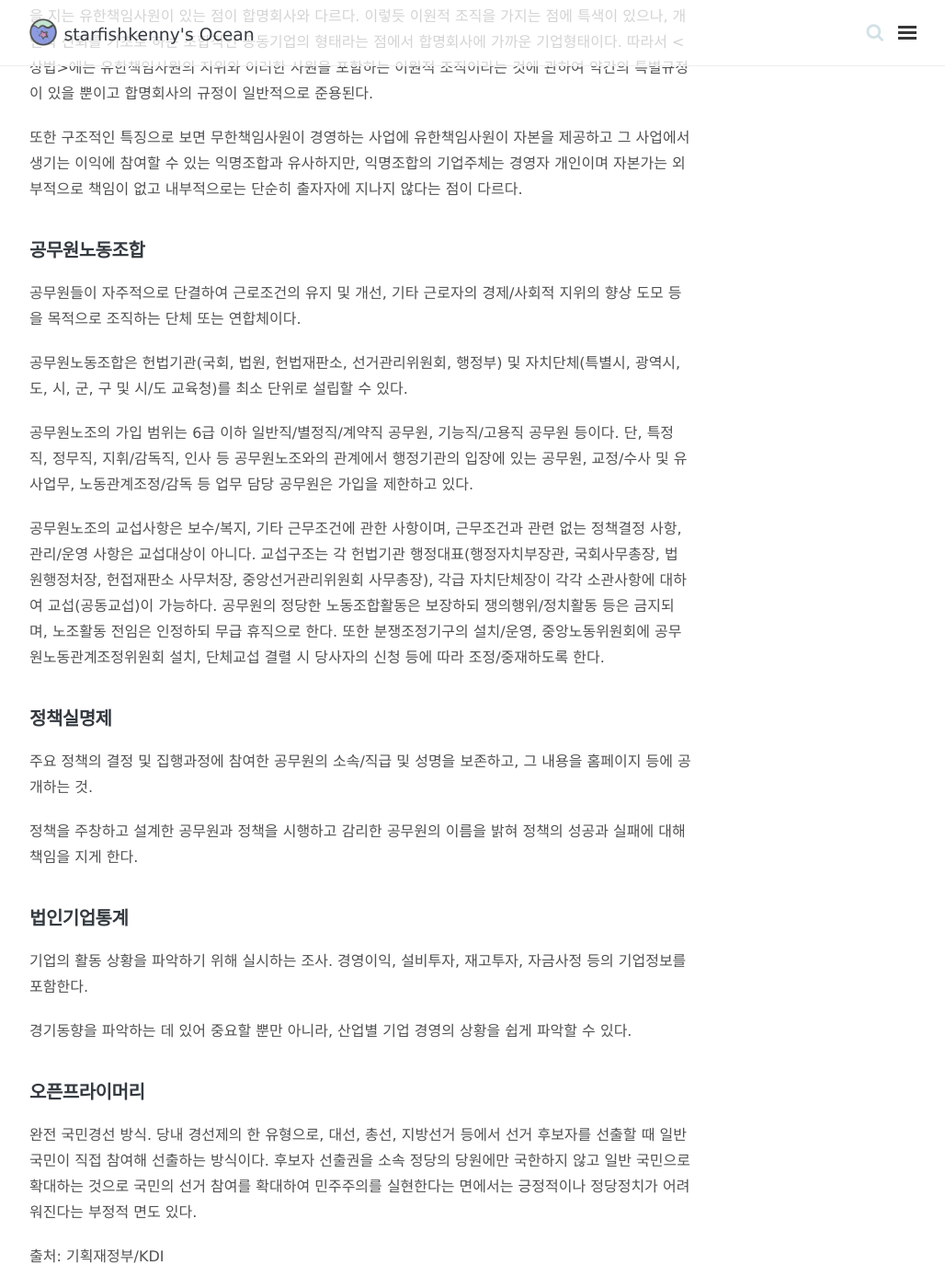
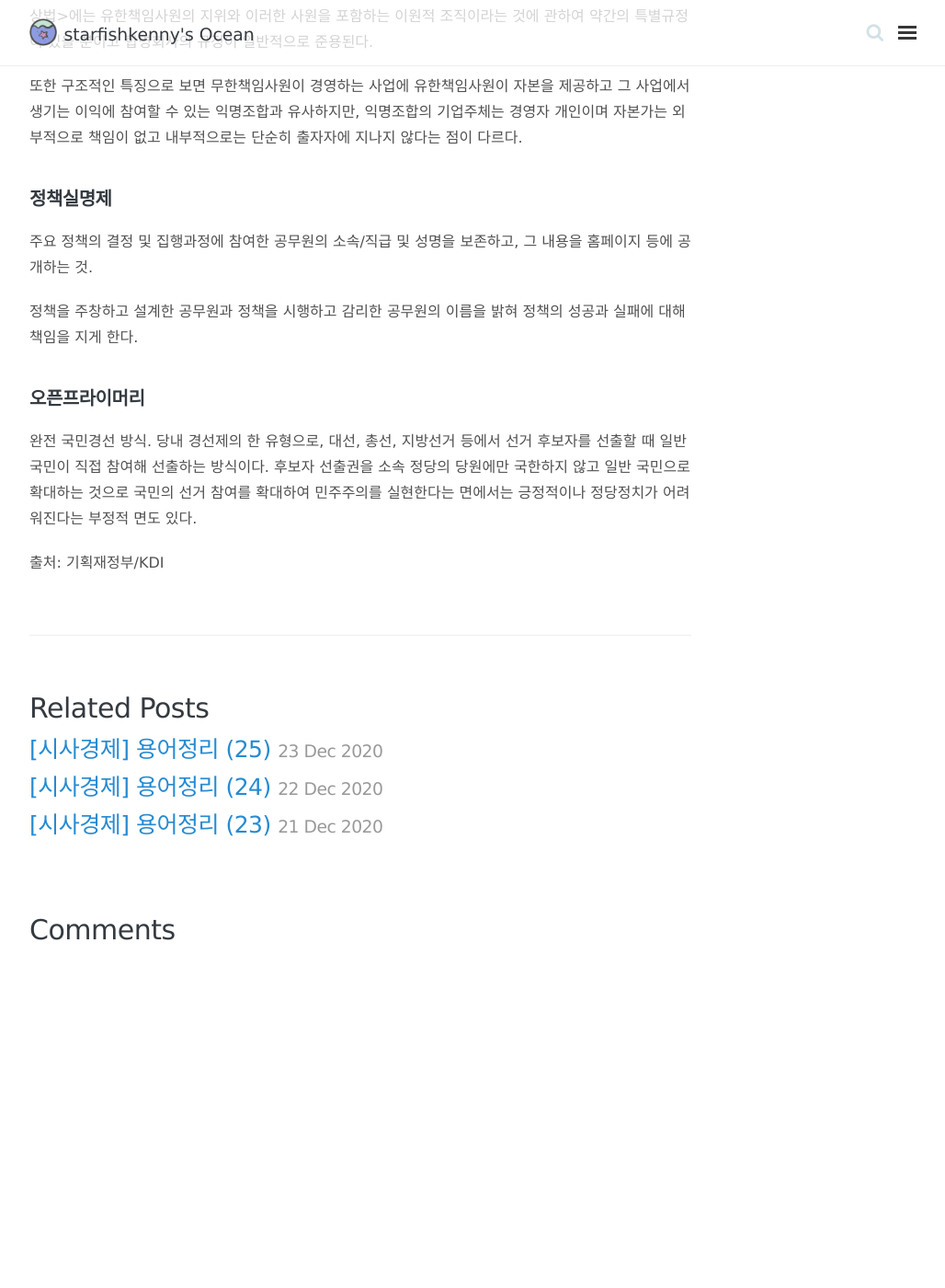
Before and after one commit to starfishkenny/starfishkenny.github.io, a Jekyll site: the page built from _posts/2020-11-30-economics(2).md, in a window 1280 px wide and 1400 px high, scrolled down 2194 px. Shown: the whole window at 92% size, without its empty margins (248-1276 px from the left). Built offline with Jekyll 4.4.1, drawn with Linux system fonts in a browser that asks for light colours; nearby versions of some CDN libraries; comment, search, counter and statistics services are not loaded; after the commit the page ends 3234 px from its top, so only the background shows below that.

Commit message:
changed post content

```diff
--- a/_posts/2020-11-30-economics(2).md
+++ b/_posts/2020-11-30-economics(2).md
@@ -44,28 +44,12 @@ Green + Whitewash의 합성어로서 녹색세탁 혹은 '녹색분칠' 이라
 
 또한 구조적인 특징으로 보면 무한책임사원이 경영하는 사업에 유한책임사원이 자본을 제공하고 그 사업에서 생기는 이익에 참여할 수 있는 익명조합과 유사하지만, 익명조합의 기업주체는 경영자 개인이며 자본가는 외부적으로 책임이 없고 내부적으로는 단순히 출자자에 지나지 않다는 점이 다르다.
 
-## 공무원노동조합
-
-공무원들이 자주적으로 단결하여 근로조건의 유지 및 개선, 기타 근로자의 경제/사회적 지위의 향상 도모 등을 목적으로 조직하는 단체 또는 연합체이다.
-
-공무원노동조합은 헌법기관(국회, 법원, 헌법재판소, 선거관리위원회, 행정부) 및 자치단체(특별시, 광역시, 도, 시, 군, 구 및 시/도 교육청)를 최소 단위로 설립할 수 있다.
-
-공무원노조의 가입 범위는 6급 이하 일반직/별정직/계약직 공무원, 기능직/고용직 공무원 등이다. 단, 특정직, 정무직, 지휘/감독직, 인사 등 공무원노조와의 관계에서 행정기관의 입장에 있는 공무원, 교정/수사 및 유사업무, 노동관계조정/감독 등 업무 담당 공무원은 가입을 제한하고 있다.
-
-공무원노조의 교섭사항은 보수/복지, 기타 근무조건에 관한 사항이며, 근무조건과 관련 없는 정책결정 사항, 관리/운영 사항은 교섭대상이 아니다. 교섭구조는 각 헌법기관 행정대표(행정자치부장관, 국회사무총장, 법원행정처장, 헌접재판소 사무처장, 중앙선거관리위원회 사무총장), 각급 자치단체장이 각각 소관사항에 대하여 교섭(공동교섭)이 가능하다. 공무원의 정당한 노동조합활동은 보장하되 쟁의행위/정치활동 등은 금지되며, 노조활동 전임은 인정하되 무급 휴직으로 한다. 또한 분쟁조정기구의 설치/운영, 중앙노동위원회에 공무원노동관계조정위원회 설치, 단체교섭 결렬 시 당사자의 신청 등에 따라 조정/중재하도록 한다.
-
 ## 정책실명제
 
 주요 정책의 결정 및 집행과정에 참여한 공무원의 소속/직급 및 성명을 보존하고, 그 내용을 홈페이지 등에 공개하는 것.
 
 정책을 주창하고 설계한 공무원과 정책을 시행하고 감리한 공무원의 이름을 밝혀 정책의 성공과 실패에 대해 책임을 지게 한다.
 
-## 법인기업통계
-
-기업의 활동 상황을 파악하기 위해 실시하는 조사. 경영이익, 설비투자, 재고투자, 자금사정 등의 기업정보를 포함한다.
-
-경기동향을 파악하는 데 있어 중요할 뿐만 아니라, 산업별 기업 경영의 상황을 쉽게 파악할 수 있다.
-
 ## 오픈프라이머리
 
 완전 국민경선 방식. 당내 경선제의 한 유형으로, 대선, 총선, 지방선거 등에서 선거 후보자를 선출할 때 일반 국민이 직접 참여해 선출하는 방식이다. 후보자 선출권을 소속 정당의 당원에만 국한하지 않고 일반 국민으로 확대하는 것으로 국민의 선거 참여를 확대하여 민주주의를 실현한다는 면에서는 긍정적이나 정당정치가 어려워진다는 부정적 면도 있다.
```
Also changed, not shown: _posts/2020-11-29-economics(1).md (+0 -8 lines), _posts/2020-12-02-economics(4).md (+0 -8 lines).
